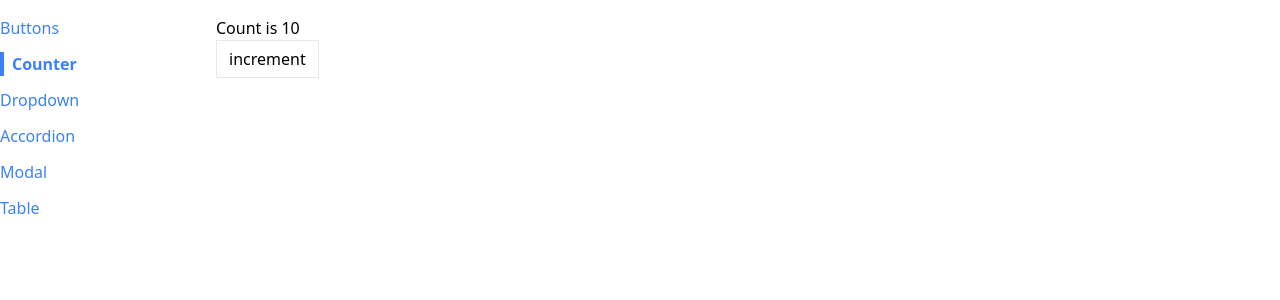
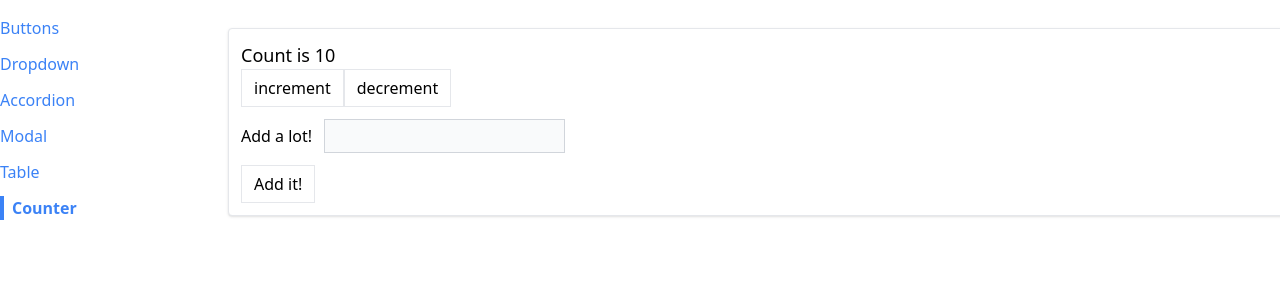
Before and after one commit to MitchBrown532/React-Course-2024, a React (Create React App) app in the folder comps/: page /counter in a window 1280 px wide. Shown: the top 300 px of the page. Built offline with nearby package versions, Linux system fonts and the light colour scheme.

Commit message:
Refactored Counterpage
This was to practice useReducer and to understand the difference between it and useState.

```diff
--- a/comps/package.json
+++ b/comps/package.json
@@ -7,6 +7,7 @@
     "@testing-library/react": "^13.4.0",
     "@testing-library/user-event": "^13.5.0",
     "classnames": "^2.5.1",
+    "immer": "^10.1.1",
     "prop-types": "^15.8.1",
     "react": "^18.3.1",
     "react-dom": "^18.3.1",
--- a/comps/src/components/Sidebar.js
+++ b/comps/src/components/Sidebar.js
@@ -3,11 +3,11 @@
 function Sidebar() {
   const links = [
     { label: "Buttons", path: "/buttons" },
-    { label: "Counter", path: "/counter" },
     { label: "Dropdown", path: "/" },
     { label: "Accordion", path: "/accordion" },
     { label: "Modal", path: "/modal" },
     { label: "Table", path: "/table" },
+    { label: "Counter", path: "/counter" },
   ];
 
   const renderedLinks = links.map((link) => {
--- a/comps/src/pages/CounterPage.js
+++ b/comps/src/pages/CounterPage.js
@@ -1,14 +1,94 @@
+import { useReducer } from "react";
 import Button from "../components/Button";
-import useCounter from "../hooks/use-counter";
+import Panel from "../components/Panel";
+
+const INCREMENT_COUNT = "increment";
+const DECREMENT_COUNT = "decrement";
+const SET_VALUE_TO_ADD = "set-value-to-add";
+const ADD_VALUE_TO_COUNT = "add-value-to-count";
+
+const reducer = (state, action) => {
+  switch (action.type) {
+    case INCREMENT_COUNT:
+      return {
+        ...state,
+        count: state.count + 1,
+      };
+    case DECREMENT_COUNT:
+      return {
+        ...state,
+        count: state.count - 1,
+      };
+    case SET_VALUE_TO_ADD:
+      return {
+        ...state,
+        valueToAdd: action.payload,
+      };
+    case ADD_VALUE_TO_COUNT:
+      return {
+        ...state,
+        count: state.count + state.valueToAdd,
+        valueToAdd: 0,
+      };
+    default:
+      return state;
+  }
+};
 
 function CounterPage({ initialCount }) {
-  const { count, increment } = useCounter(initialCount);
+  const [state, dispatch] = useReducer(reducer, {
+    count: initialCount,
+    valueToAdd: 0,
+  });
+
+  const increment = () => {
+    dispatch({
+      type: INCREMENT_COUNT,
+    });
+  };
+
+  const decrement = () => {
+    dispatch({
+      type: DECREMENT_COUNT,
+    });
+  };
+
+  const handleChange = (event) => {
+    const value = parseInt(event.target.value) || 0;
+
+    dispatch({
+      type: SET_VALUE_TO_ADD,
+      payload: value,
+    });
+  };
+
+  const handleSubmit = (event) => {
+    event.preventDefault();
+
+    dispatch({
+      type: ADD_VALUE_TO_COUNT,
+    });
+  };
 
   return (
-    <div>
-      <h1>Count is {count}</h1>
-      <Button onClick={increment}>increment</Button>
-    </div>
+    <Panel className="m-3">
+      <h1 className="text-lg">Count is {state.count}</h1>
+      <div className="flex flex-row">
+        <Button onClick={increment}>increment</Button>
+        <Button onClick={decrement}>decrement</Button>
+      </div>
+
+      <form onSubmit={handleSubmit}>
+        <label>Add a lot!</label>
+        <input
+          value={state.valueToAdd || ""}
+          onChange={handleChange}
+          type="number"
+          className="p-1 m-3 bg-gray-50 border border-gray-300"
+        />
+        <Button>Add it!</Button>
+      </form>
+    </Panel>
   );
 }
 
```
Also changed, not shown: 1 other file (tests, documents, lock files or other folders).
